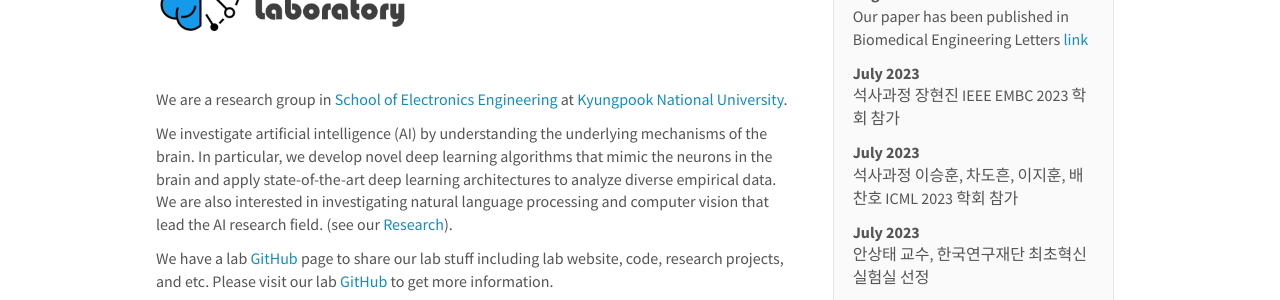
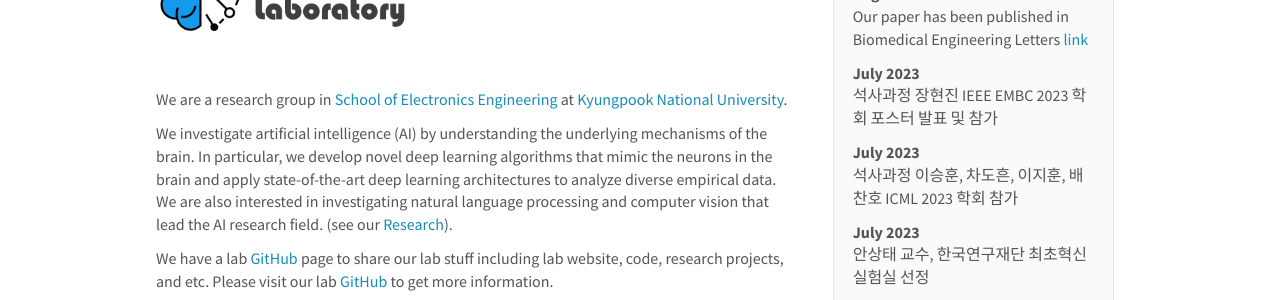
Before and after one commit to KNU-BrainAI/knu-brainai.github.io, a Jekyll site: the page built from _pages/home.md, in a window 1280 px wide. Shown: the part 152-452 px from the top of the page. Built offline with Jekyll 4.4.1, drawn with Linux system fonts in a browser that asks for light colours; nearby versions of some CDN libraries.

Commit message:
Update news.yml

```diff
--- a/_data/news.yml
+++ b/_data/news.yml
@@ -3,7 +3,7 @@
   details: "Title: TSANet: multibranch attention deep neural network for classifying tactile selective attention in brain-computer interfaces"
 
 - date: July 2023
-  headline: "석사과정 장현진 IEEE EMBC 2023 학회 참가"
+  headline: "석사과정 장현진 IEEE EMBC 2023 학회 포스터 발표 및 참가"
 
 - date: July 2023
   headline: "석사과정 이승훈, 차도흔, 이지훈, 배찬호 ICML 2023 학회 참가"
```
